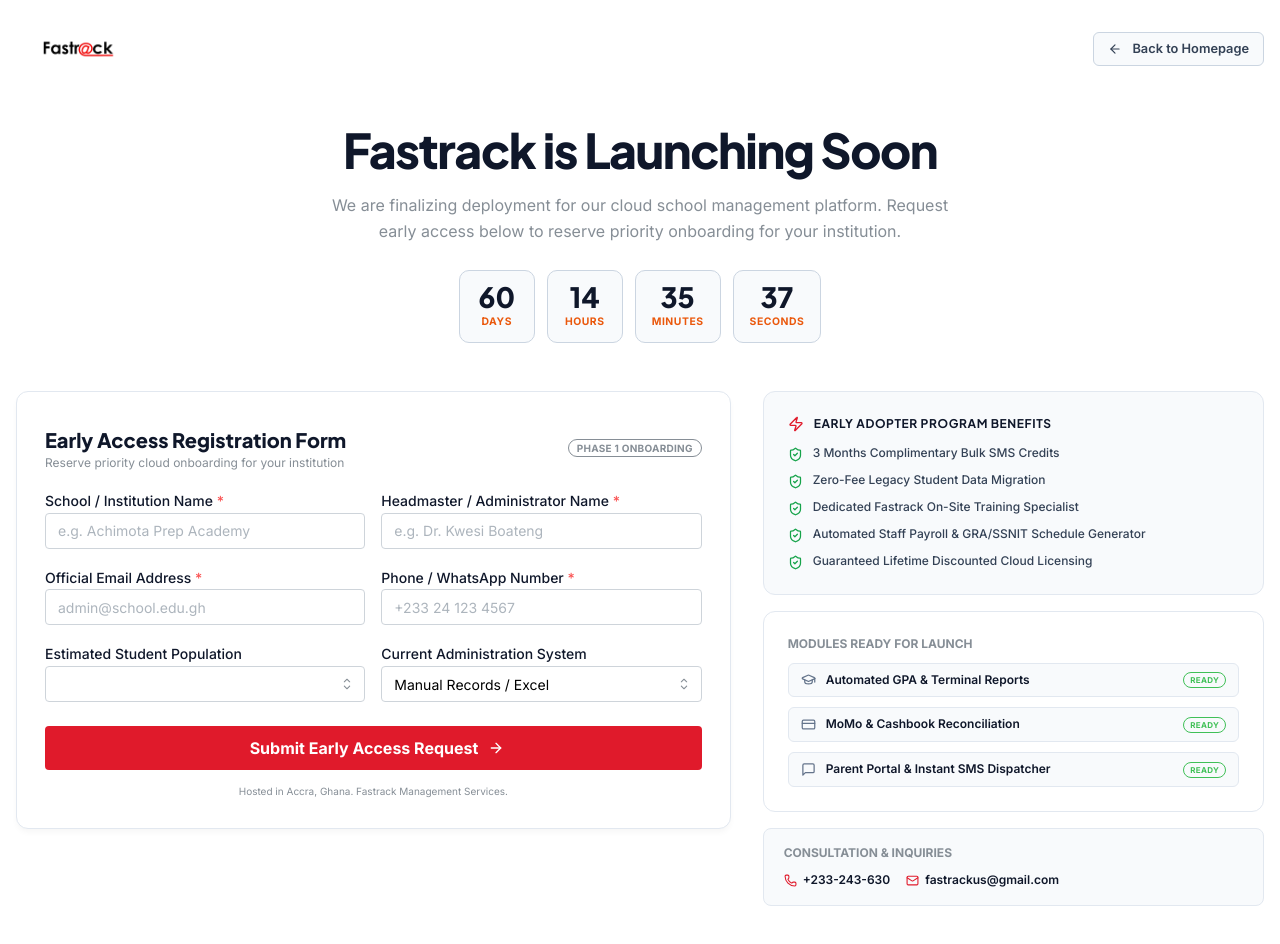
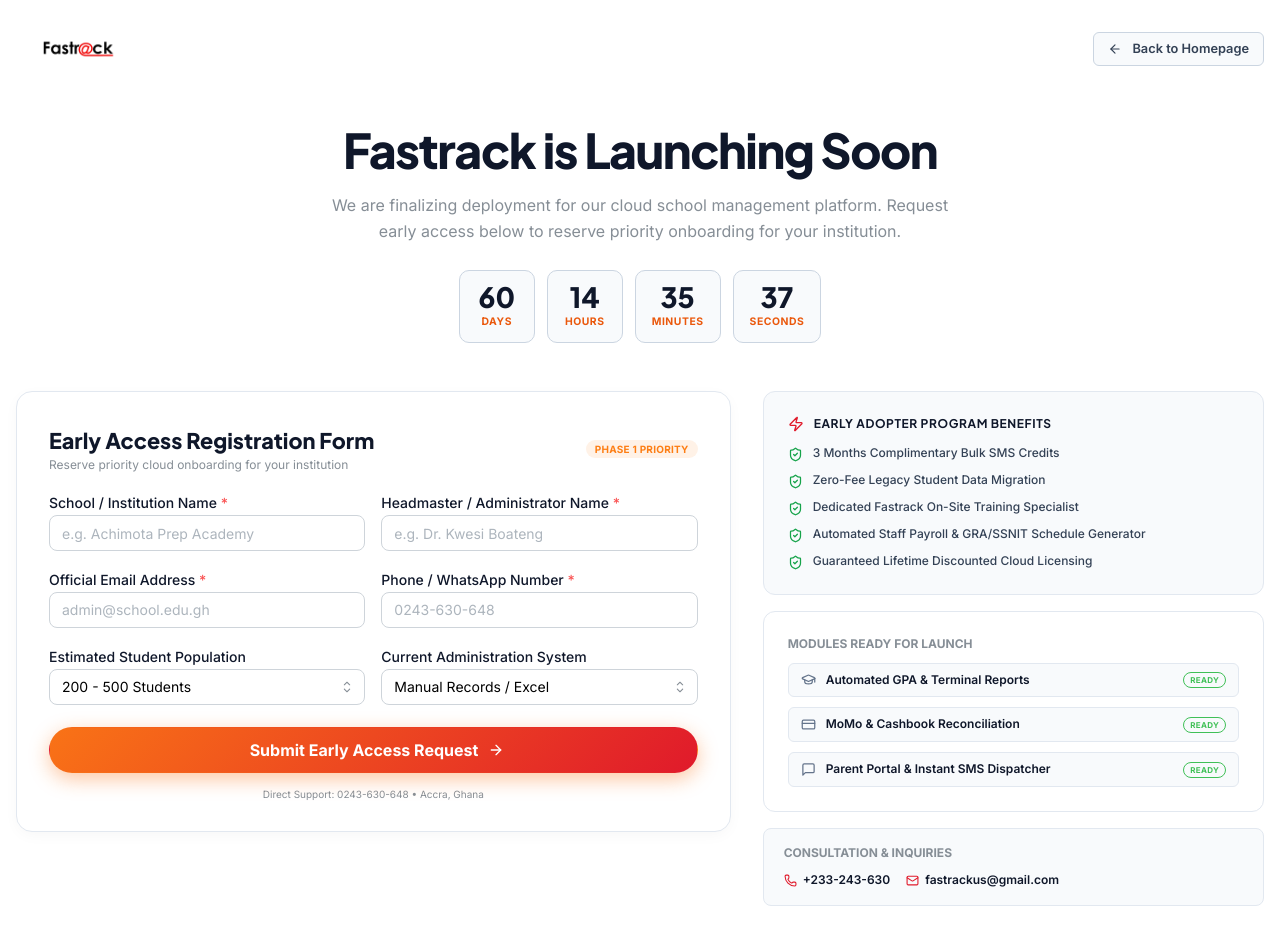
Before and after one commit to Fastrackgh/fastrack-home, a Next.js app: page /coming-soon in a window 1280 px wide. Shown: the top 944 px of the page. Built offline with nearby package versions, Linux system fonts and the light colour scheme.

Commit message:
refactor: redesign ComingSoonTemplate with refined layout, typography, and enhanced early adopter perks.

```diff
--- a/src/components/organisms/WaitlistForm/WaitlistForm.tsx
+++ b/src/components/organisms/WaitlistForm/WaitlistForm.tsx
@@ -13,6 +13,8 @@
   Badge,
 } from '@mantine/core';
 import { Check, ShieldCheck, ArrowRight } from 'lucide-react';
+import { businessInfo } from '@/data/businessInfo';
+import { motion } from 'framer-motion';
 
 export const WaitlistForm: React.FC = () => {
   const [submitted, setSubmitted] = useState(false);
@@ -21,7 +23,7 @@
     adminName: '',
     email: '',
     phone: '',
-    studentCount: '200-500',
+    studentCount: '200 - 500 Students',
     currentSystem: 'Manual Records / Excel',
   });
 
@@ -35,11 +37,11 @@
     return (
       <Box
         style={{
-          padding: '36px 28px',
-          borderRadius: '12px',
+          padding: 'clamp(24px, 4vw, 40px)',
+          borderRadius: '16px',
           background: '#ffffff',
           border: '1px solid #e2e8f0',
-          boxShadow: '0 4px 6px -1px rgba(0, 0, 0, 0.05)',
+          boxShadow: '0 4px 20px -2px rgba(0, 0, 0, 0.05)',
           textAlign: 'center',
         }}
       >
@@ -66,7 +68,7 @@
         <Text
           style={{
             fontFamily: 'var(--font-heading)',
-            fontSize: '1.5rem',
+            fontSize: 'clamp(1.25rem, 2vw, 1.6rem)',
             fontWeight: 800,
             color: '#0f172a',
             marginBottom: 8,
@@ -82,7 +84,7 @@
         <Box
           style={{
             padding: '12px 16px',
-            borderRadius: '8px',
+            borderRadius: '10px',
             background: '#f8fafc',
             border: '1px solid #e2e8f0',
             display: 'inline-flex',
@@ -90,9 +92,9 @@
             gap: 8,
           }}
         >
-          <ShieldCheck size={16} color="#e01a2b" />
+          <ShieldCheck size={16} color="#f97316" />
           <Text size="xs" fw={600} c="dark">
-            Direct Support Line: +233-243-630 | fastrackus@gmail.com
+            Direct Support Line: {businessInfo.phone} | {businessInfo.email}
           </Text>
         </Box>
       </Box>
@@ -102,20 +104,20 @@
   return (
     <Box
       style={{
-        padding: '32px 28px',
-        borderRadius: '12px',
+        padding: 'clamp(20px, 3.5vw, 32px)',
+        borderRadius: '16px',
         background: '#ffffff',
         border: '1px solid #e2e8f0',
-        boxShadow: '0 4px 6px -1px rgba(0, 0, 0, 0.04)',
+        boxShadow: '0 4px 16px -2px rgba(0, 0, 0, 0.04)',
       }}
     >
-      <Group justify="space-between" align="center" mb="md">
+      <Group justify="space-between" align="center" mb="md" wrap="wrap" gap="xs">
         <Box>
           <Text
             style={{
               fontFamily: 'var(--font-heading)',
               fontWeight: 800,
-              fontSize: '1.25rem',
+              fontSize: 'clamp(1.1rem, 1.8vw, 1.35rem)',
               color: '#0f172a',
             }}
           >
@@ -126,8 +128,8 @@
           </Text>
         </Box>
 
-        <Badge variant="outline" color="gray" size="sm">
-          Phase 1 Onboarding
+        <Badge variant="light" color="orange" size="sm">
+          Phase 1 Priority
         </Badge>
       </Group>
 
@@ -140,7 +142,7 @@
               required
               value={form.schoolName}
               onChange={(e) => setForm({ ...form, schoolName: e.target.value })}
-              radius="sm"
+              radius="md"
             />
             <TextInput
               label="Headmaster / Administrator Name"
@@ -148,7 +150,7 @@
               required
               value={form.adminName}
               onChange={(e) => setForm({ ...form, adminName: e.target.value })}
-              radius="sm"
+              radius="md"
             />
           </SimpleGrid>
 
@@ -160,15 +162,15 @@
               type="email"
               value={form.email}
               onChange={(e) => setForm({ ...form, email: e.target.value })}
-              radius="sm"
+              radius="md"
             />
             <TextInput
               label="Phone / WhatsApp Number"
-              placeholder="+233 24 123 4567"
+              placeholder="0243-630-648"
               required
               value={form.phone}
               onChange={(e) => setForm({ ...form, phone: e.target.value })}
-              radius="sm"
+              radius="md"
             />
           </SimpleGrid>
 
@@ -178,35 +180,39 @@
               data={['Less than 200 Students', '200 - 500 Students', '500 - 1,500 Students', '1,500+ Students']}
               value={form.studentCount}
               onChange={(val) => setForm({ ...form, studentCount: val || '' })}
-              radius="sm"
+              radius="md"
             />
             <Select
               label="Current Administration System"
               data={['Manual Records / Excel', 'Legacy Software', 'Paper-Based Only', 'Other']}
               value={form.currentSystem}
               onChange={(val) => setForm({ ...form, currentSystem: val || '' })}
-              radius="sm"
+              radius="md"
             />
           </SimpleGrid>
 
+          <motion.div whileHover={{ scale: 1.02 }} whileTap={{ scale: 0.98 }}>
             <Button
               type="submit"
-            color="fastrackRed"
+              color="fastrackOrange"
               size="md"
-            radius="sm"
+              radius="xl"
+              fullWidth
               rightSection={<ArrowRight size={16} />}
               style={{
-              marginTop: 8,
-              background: '#e01a2b',
+                marginTop: 6,
+                background: 'linear-gradient(135deg, #f97316 0%, #e01a2b 100%)',
+                boxShadow: '0 6px 20px rgba(249, 115, 22, 0.4)',
                 fontWeight: 700,
-              height: 44,
+                height: 46,
               }}
             >
               Submit Early Access Request
             </Button>
+          </motion.div>
 
           <Text size="10px" c="dimmed" style={{ textAlign: 'center' }}>
-            Hosted in Accra, Ghana. Fastrack Management Services.
+            Direct Support: 0243-630-648 • Accra, Ghana
           </Text>
         </Stack>
       </form>
```
Lines whose indentation alone changed are shown as unchanged.
